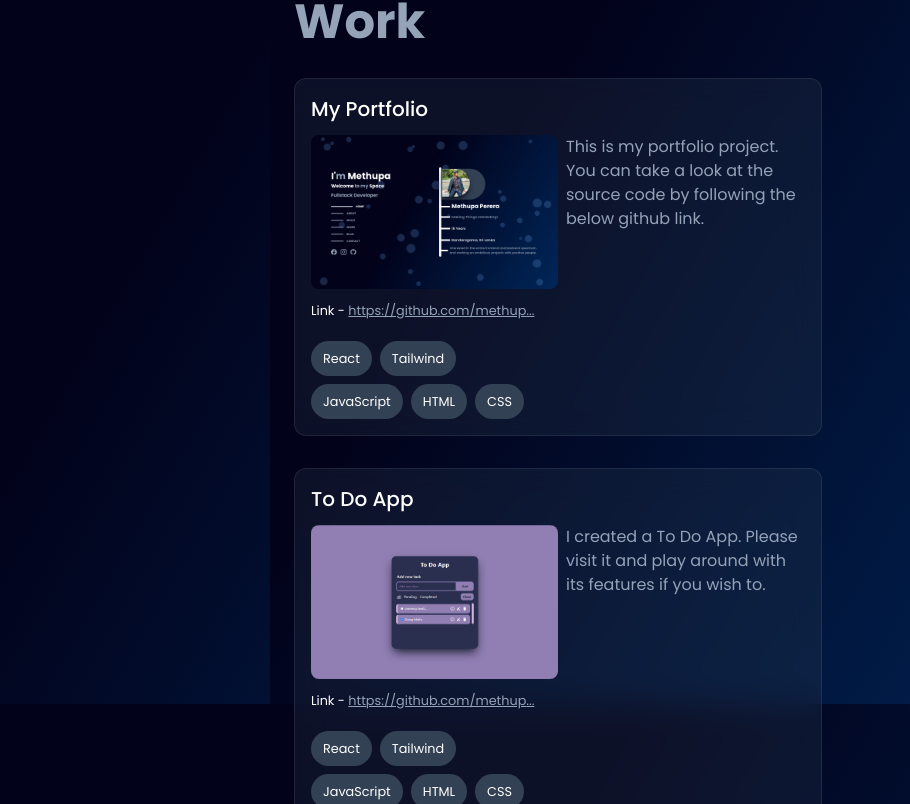
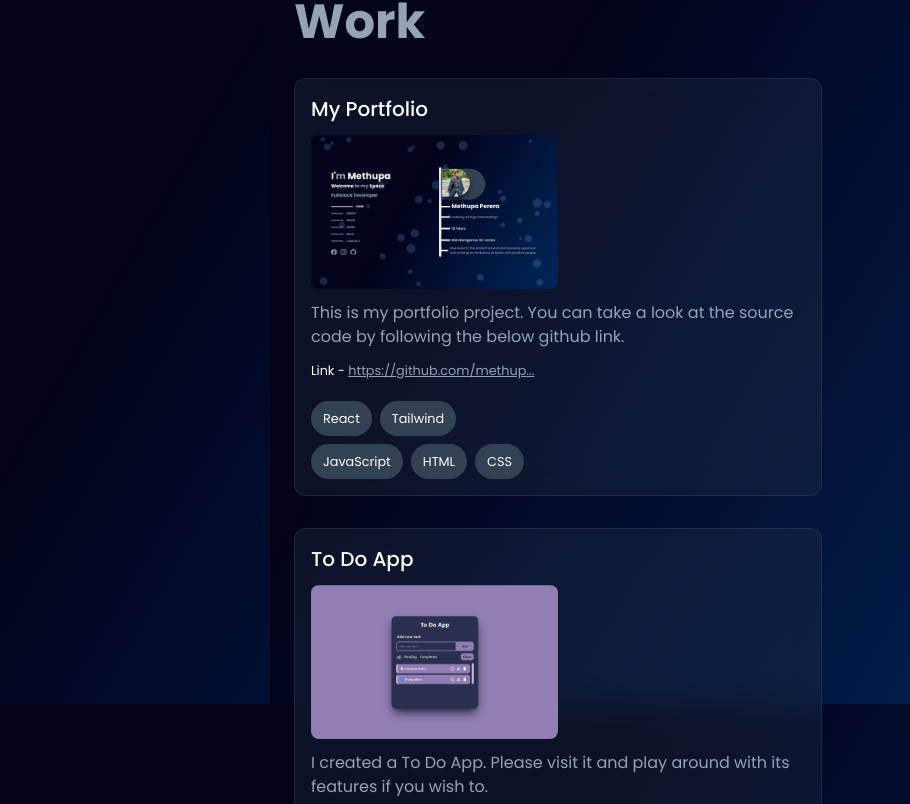
Before and after one commit to methupaPerera/my-portfolio, a React (Vite) app: page / in a window 1280 px wide. Shown: the part 2496-3300 px from the top of the page, without its empty margins (370-1280 px from the left). Built offline with nearby package versions, Linux system fonts and the light colour scheme.

Commit message:
Made some changfes to the work component.

```diff
--- a/src/components/Work.jsx
+++ b/src/components/Work.jsx
@@ -20,9 +20,9 @@ const Work = ({
             <h3 className="text-xl font-medium">{heading}</h3>
             <div className="md:flex gap-2">
                 <img src={image} className="mt-3 md:w-1/2 rounded-lg" />
-                <p className="mt-3 text-[1rem] text-slate-400">{text}</p>
             </div>
-            <div className="mt-3 flex flex-col gap-2">
+            <div className="flex flex-col gap-2">
+                <p className="mt-3 mb-1 text-[1rem] text-slate-400">{text}</p>
                 <p>Link - <a href={link} target="_blank" className="text-slate-400 hover:text-white duration-200 underline">{link.slice(0, 25)}...</a></p>
                 <div className="mt-3 flex items-center gap-2">
                     {technologies
```
